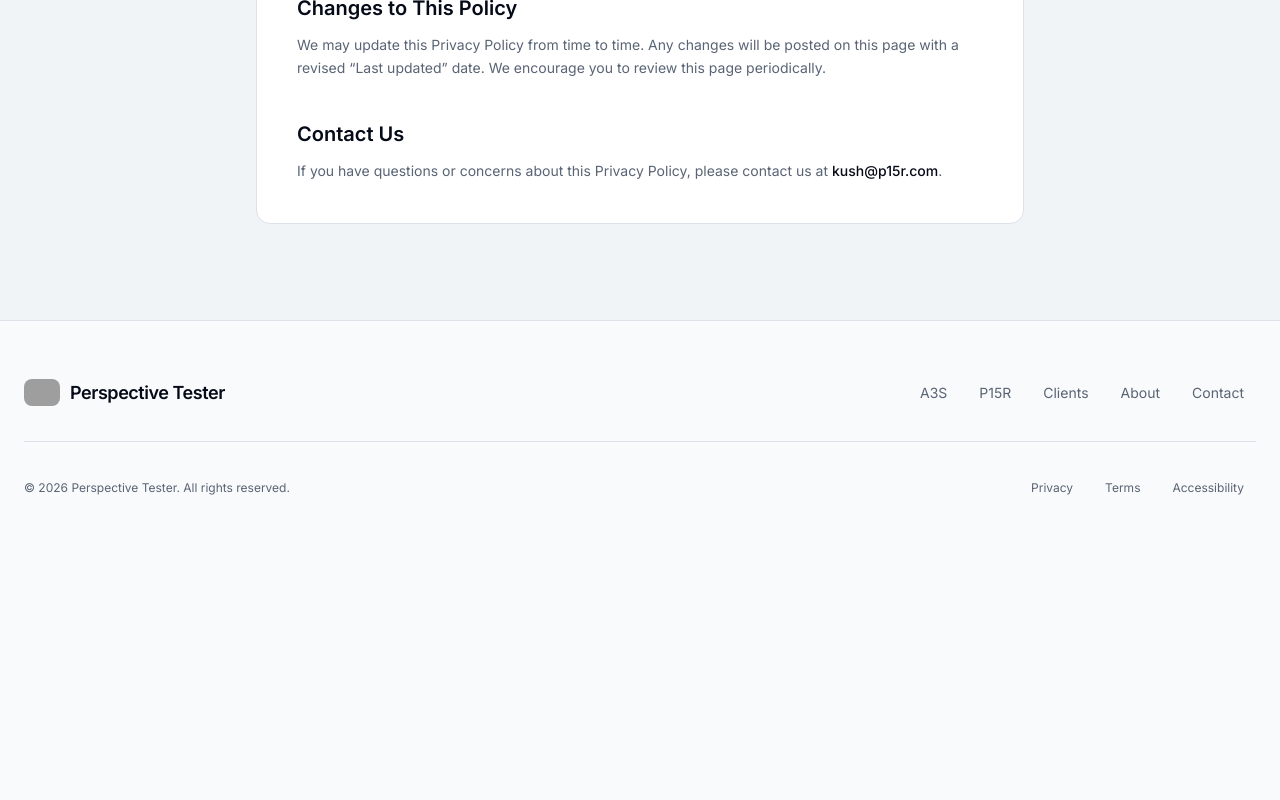
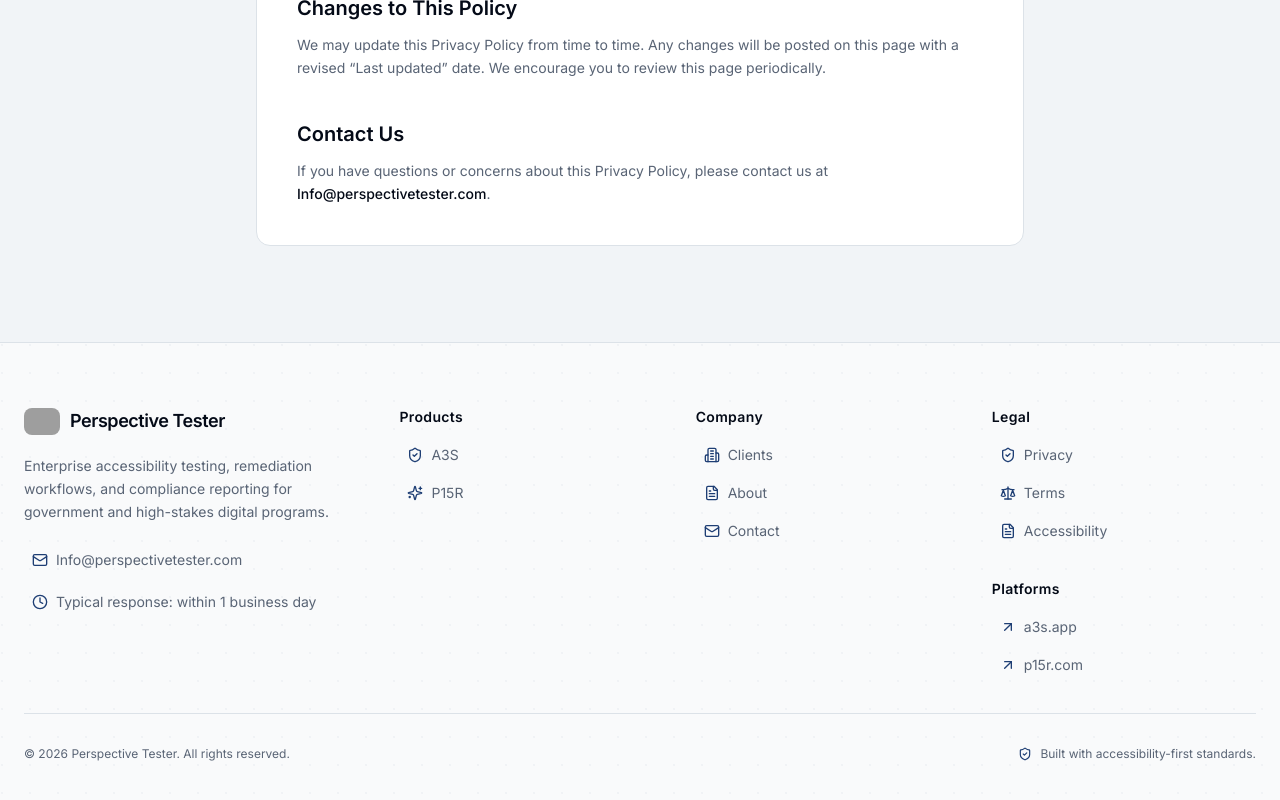
Before and after one commit to a3s-app/Perspective-Tester, a Next.js app: page /privacy in a window 1280 px wide. Shown: the part 1792-2592 px from the top of the page. Before the commit the page ends 2350 px from the top, so only its background shows below. Built offline with nearby package versions, Linux system fonts and the light colour scheme; grey boxes are pictures that could not be loaded.

Commit message:
Polish footer/nav transitions and update default contact email

```diff
--- a/app/layout.tsx
+++ b/app/layout.tsx
@@ -65,7 +65,7 @@ const organizationJsonLd = {
   "@type": "Organization",
   name: "Perspective Tester",
   url: "https://perspectivetester.com",
-  email: "kush@p15r.com",
+  email: "Info@perspectivetester.com",
   description:
     "Enterprise accessibility testing and compliance platform helping organizations achieve WCAG 2.2 compliance at scale.",
   sameAs: ["https://a3s.app", "https://p15r.com"],
--- a/components/pro-blocks/landing-page/accessibility-statement-page.tsx
+++ b/components/pro-blocks/landing-page/accessibility-statement-page.tsx
@@ -189,10 +189,10 @@ export function AccessibilityStatementPage() {
                       <Mail className="h-4 w-4 text-primary" />
                     </div>
                     <a
-                      href="mailto:kush@p15r.com"
+                      href="mailto:Info@perspectivetester.com"
                       className="text-sm font-medium text-foreground hover:text-primary transition-colors"
                     >
-                      kush@p15r.com
+                      Info@perspectivetester.com
                     </a>
                   </div>
                   <p className="text-sm leading-relaxed text-muted-foreground">
--- a/components/pro-blocks/landing-page/contact-page.tsx
+++ b/components/pro-blocks/landing-page/contact-page.tsx
@@ -17,7 +17,7 @@ import Link from "next/link";
 import { useState } from "react";
 
 const CONTACT_EMAIL =
-  process.env.NEXT_PUBLIC_CONTACT_EMAIL || "kush@p15r.com";
+  process.env.NEXT_PUBLIC_CONTACT_EMAIL || "Info@perspectivetester.com";
 
 const budgetOptions = [
   { value: "under-5k", label: "Under $5,000" },
--- a/components/pro-blocks/landing-page/footers/footer-1.tsx
+++ b/components/pro-blocks/landing-page/footers/footer-1.tsx
@@ -2,77 +2,161 @@
 
 import { Logo } from "@/components/pro-blocks/logo";
 import Link from "next/link";
+import type { LucideIcon } from "lucide-react";
+import {
+  ArrowUpRight,
+  Building2,
+  Clock,
+  FileText,
+  Mail,
+  Scale,
+  ShieldCheck,
+  Sparkles,
+} from "lucide-react";
 
-const NAV_LINKS = [
-  { label: "A3S", href: "/a3s" },
-  { label: "P15R", href: "/manage" },
-  { label: "Clients", href: "/clients" },
-  { label: "About", href: "/about" },
-  { label: "Contact", href: "/contact" },
-] as const;
+const CONTACT_EMAIL =
+  process.env.NEXT_PUBLIC_CONTACT_EMAIL || "Info@perspectivetester.com";
+
+type FooterLink = {
+  label: string;
+  href: string;
+  icon: LucideIcon;
+  external?: boolean;
+};
+
+const PRODUCT_LINKS: FooterLink[] = [
+  { label: "A3S", href: "/a3s", icon: ShieldCheck },
+  { label: "P15R", href: "/manage", icon: Sparkles },
+];
+
+const COMPANY_LINKS: FooterLink[] = [
+  { label: "Clients", href: "/clients", icon: Building2 },
+  { label: "About", href: "/about", icon: FileText },
+  { label: "Contact", href: "/contact", icon: Mail },
+];
+
+const LEGAL_LINKS: FooterLink[] = [
+  { label: "Privacy", href: "/privacy", icon: ShieldCheck },
+  { label: "Terms", href: "/terms", icon: Scale },
+  { label: "Accessibility", href: "/accessibility", icon: FileText },
+];
+
+const PLATFORM_LINKS: FooterLink[] = [
+  { label: "a3s.app", href: "https://a3s.app", icon: ArrowUpRight, external: true },
+  { label: "p15r.com", href: "https://p15r.com", icon: ArrowUpRight, external: true },
+];
+
+function FooterLinks({
+  heading,
+  links,
+  linkLabel,
+}: {
+  heading: string;
+  links: FooterLink[];
+  linkLabel: string;
+}) {
+  return (
+    <nav aria-label={linkLabel} className="flex flex-col gap-3">
+      <h3 className="text-foreground text-sm font-semibold tracking-wide">
+        {heading}
+      </h3>
+      <div className="flex flex-col gap-1.5">
+        {links.map(({ label, href, icon: Icon, external }) => (
+          <Link
+            key={label}
+            href={href}
+            {...(external
+              ? { target: "_blank", rel: "noopener noreferrer" }
+              : {})}
+            className="text-muted-foreground hover:text-foreground inline-flex items-center gap-2 rounded-md px-2 py-1.5 text-sm transition-colors"
+          >
+            <Icon className="h-4 w-4 shrink-0 text-primary" aria-hidden="true" />
+            <span>{label}</span>
+          </Link>
+        ))}
+      </div>
+    </nav>
+  );
+}
 
 export function Footer1() {
   return (
     <footer
-      className="border-t bg-background"
+      className="border-t bg-background relative overflow-hidden"
       role="contentinfo"
       aria-label="Site footer"
     >
-      <div className="container-padding-x container mx-auto py-10 lg:py-14">
-        {/* Top: logo + nav links */}
-        <div className="flex flex-col items-center gap-8 md:flex-row md:justify-between">
-          <Link href="/" aria-label="Go to homepage">
-            <Logo />
-          </Link>
+      <div
+        className="pointer-events-none absolute inset-0"
+        aria-hidden="true"
+        style={{
+          backgroundImage:
+            "radial-gradient(circle at 2px 2px, oklch(0.37 0.1 260 / 0.04) 1px, transparent 0)",
+          backgroundSize: "28px 28px",
+        }}
+      />
 
-          <nav
-            className="flex flex-wrap items-center gap-2 text-sm"
-            aria-label="Footer navigation"
-          >
-            {NAV_LINKS.map(({ label, href }) => (
-              <Link
-                key={label}
-                href={href}
-                className="rounded-md px-3 py-1.5 text-muted-foreground transition-colors hover:text-foreground"
+      <div className="container-padding-x container relative mx-auto py-12 lg:py-16">
+        <div className="grid gap-10 md:grid-cols-2 lg:grid-cols-[1.3fr_1fr_1fr_1fr] lg:gap-8">
+          <div className="flex flex-col gap-5">
+            <Link href="/" aria-label="Go to homepage" className="w-fit">
+              <Logo />
+            </Link>
+            <p className="text-muted-foreground max-w-sm text-sm leading-relaxed">
+              Enterprise accessibility testing, remediation workflows, and
+              compliance reporting for government and high-stakes digital
+              programs.
+            </p>
+            <div className="flex flex-col gap-2.5">
+              <a
+                href={`mailto:${CONTACT_EMAIL}`}
+                className="text-muted-foreground hover:text-foreground inline-flex w-fit items-center gap-2 rounded-md px-2 py-1.5 text-sm transition-colors"
               >
-                {label}
-              </Link>
-            ))}
-          </nav>
+                <Mail className="h-4 w-4 text-primary" aria-hidden="true" />
+                <span>{CONTACT_EMAIL}</span>
+              </a>
+              <p className="text-muted-foreground inline-flex items-center gap-2 px-2 py-1.5 text-sm">
+                <Clock className="h-4 w-4 text-primary" aria-hidden="true" />
+                <span>Typical response: within 1 business day</span>
+              </p>
+            </div>
+          </div>
+
+          <FooterLinks
+            heading="Products"
+            links={PRODUCT_LINKS}
+            linkLabel="Footer product links"
+          />
+          <FooterLinks
+            heading="Company"
+            links={COMPANY_LINKS}
+            linkLabel="Footer company links"
+          />
+          <div className="flex flex-col gap-8">
+            <FooterLinks
+              heading="Legal"
+              links={LEGAL_LINKS}
+              linkLabel="Footer legal links"
+            />
+            <FooterLinks
+              heading="Platforms"
+              links={PLATFORM_LINKS}
+              linkLabel="Footer platform links"
+            />
+          </div>
         </div>
 
-        {/* Divider */}
         <div className="my-8 h-px w-full bg-border" role="presentation" />
 
-        {/* Bottom: copyright + legal */}
-        <div className="flex flex-col-reverse items-center gap-4 text-xs text-muted-foreground md:flex-row md:justify-between">
+        <div className="flex flex-col gap-3 text-xs text-muted-foreground sm:flex-row sm:items-center sm:justify-between">
           <p>
             &copy; {new Date().getFullYear()} Perspective Tester. All rights
             reserved.
           </p>
-          <nav
-            className="flex flex-wrap items-center gap-2"
-            aria-label="Legal links"
-          >
-            <Link
-              href="/privacy"
-              className="rounded-md px-3 py-1.5 transition-colors hover:text-foreground"
-            >
-              Privacy
-            </Link>
-            <Link
-              href="/terms"
-              className="rounded-md px-3 py-1.5 transition-colors hover:text-foreground"
-            >
-              Terms
-            </Link>
-            <Link
-              href="/accessibility"
-              className="rounded-md px-3 py-1.5 transition-colors hover:text-foreground"
-            >
-              Accessibility
-            </Link>
-          </nav>
+          <p className="inline-flex items-center gap-2">
+            <ShieldCheck className="h-3.5 w-3.5 text-primary" aria-hidden="true" />
+            <span>Built with accessibility-first standards.</span>
+          </p>
         </div>
       </div>
     </footer>
--- a/components/pro-blocks/landing-page/privacy-page.tsx
+++ b/components/pro-blocks/landing-page/privacy-page.tsx
@@ -138,10 +138,10 @@ export function PrivacyPage() {
                   <p>
                     To exercise any of these rights, please contact us at{" "}
                     <a
-                      href="mailto:kush@p15r.com"
+                      href="mailto:Info@perspectivetester.com"
                       className="font-medium text-foreground hover:text-primary transition-colors"
                     >
-                      kush@p15r.com
+                      Info@perspectivetester.com
                     </a>
                     .
                   </p>
@@ -167,10 +167,10 @@ export function PrivacyPage() {
                     If you have questions or concerns about this Privacy Policy,
                     please contact us at{" "}
                     <a
-                      href="mailto:kush@p15r.com"
+                      href="mailto:Info@perspectivetester.com"
                       className="font-medium text-foreground hover:text-primary transition-colors"
                     >
-                      kush@p15r.com
+                      Info@perspectivetester.com
                     </a>
                     .
                   </p>
--- a/components/pro-blocks/landing-page/terms-page.tsx
+++ b/components/pro-blocks/landing-page/terms-page.tsx
@@ -177,10 +177,10 @@ export function TermsPage() {
                     If you have questions about these Terms, please contact us
                     at{" "}
                     <a
-                      href="mailto:kush@p15r.com"
+                      href="mailto:Info@perspectivetester.com"
                       className="font-medium text-foreground hover:text-primary transition-colors"
                     >
-                      kush@p15r.com
+                      Info@perspectivetester.com
                     </a>
                     .
                   </p>
```
Also changed, not shown: components/pro-blocks/landing-page/lp-navbars/lp-navbar-1.tsx (+51 -32 lines), 2 other files (tests, documents, lock files or other folders).
